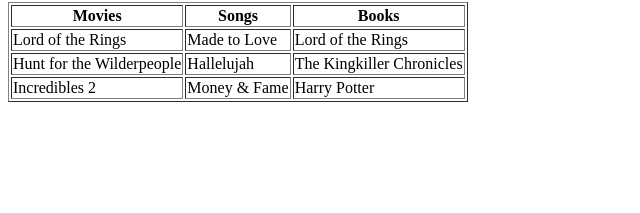
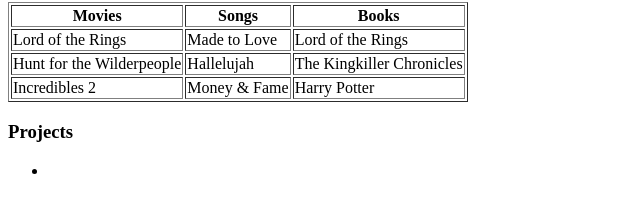
Before and after one commit to swbrummund/swbrummund.github.io, a plain HTML site: page index.html in a window 1280 px wide. Shown: the part 561-774 px from the top of the page, 0-640 px from the left. Drawn offline with Linux system fonts and the light colour scheme.

Commit message:
heroes of pymoli

```diff
--- a/index.html
+++ b/index.html
@@ -43,7 +43,10 @@
 
   </table>
 
-  <h3></h3>
+  <h3>Projects</h3>
+    <ul>
+      <li><a href = "https://github.com/swbrummund/HW.04_Heroes_of_Pymoli/blob/master/Heroes_Of_Pymoli.ipynb" atl="Heroes of Pymoli"></a></li>
+    </ul>
 </body>
 
 </html>
```
